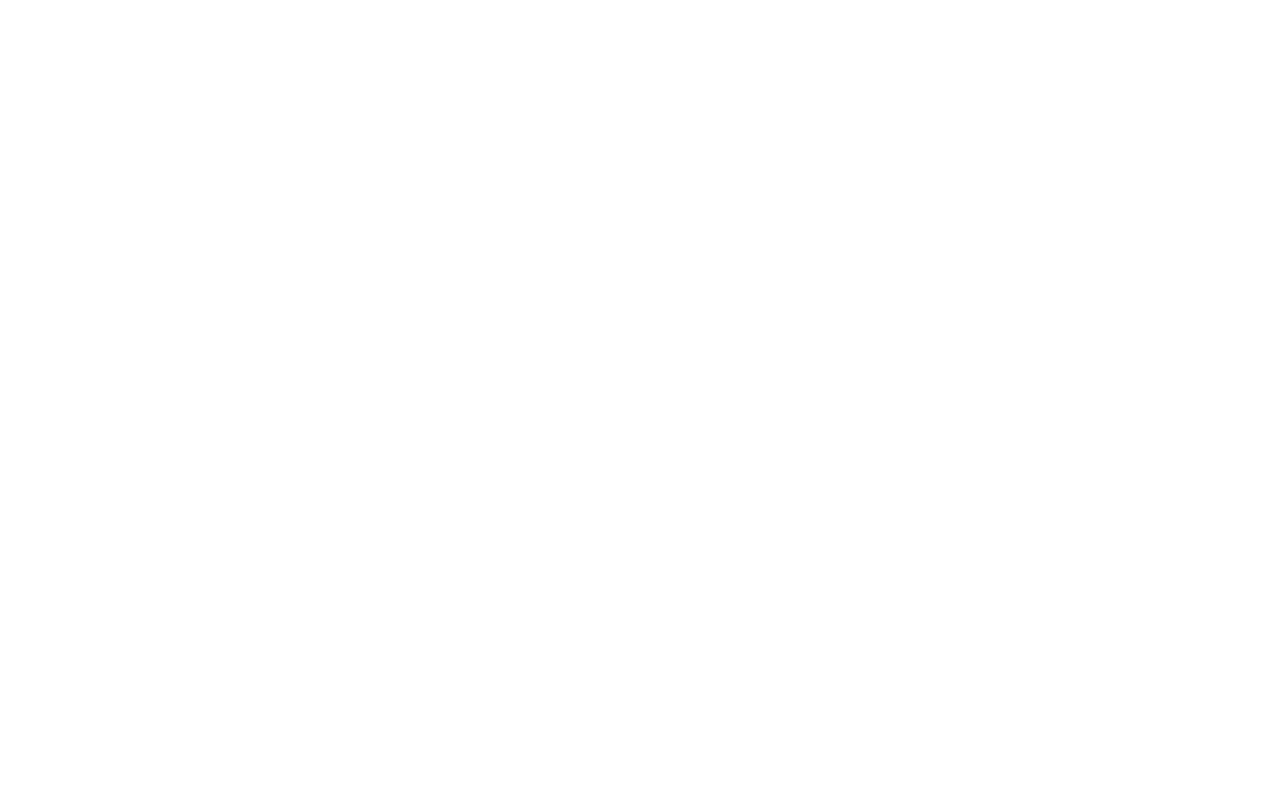
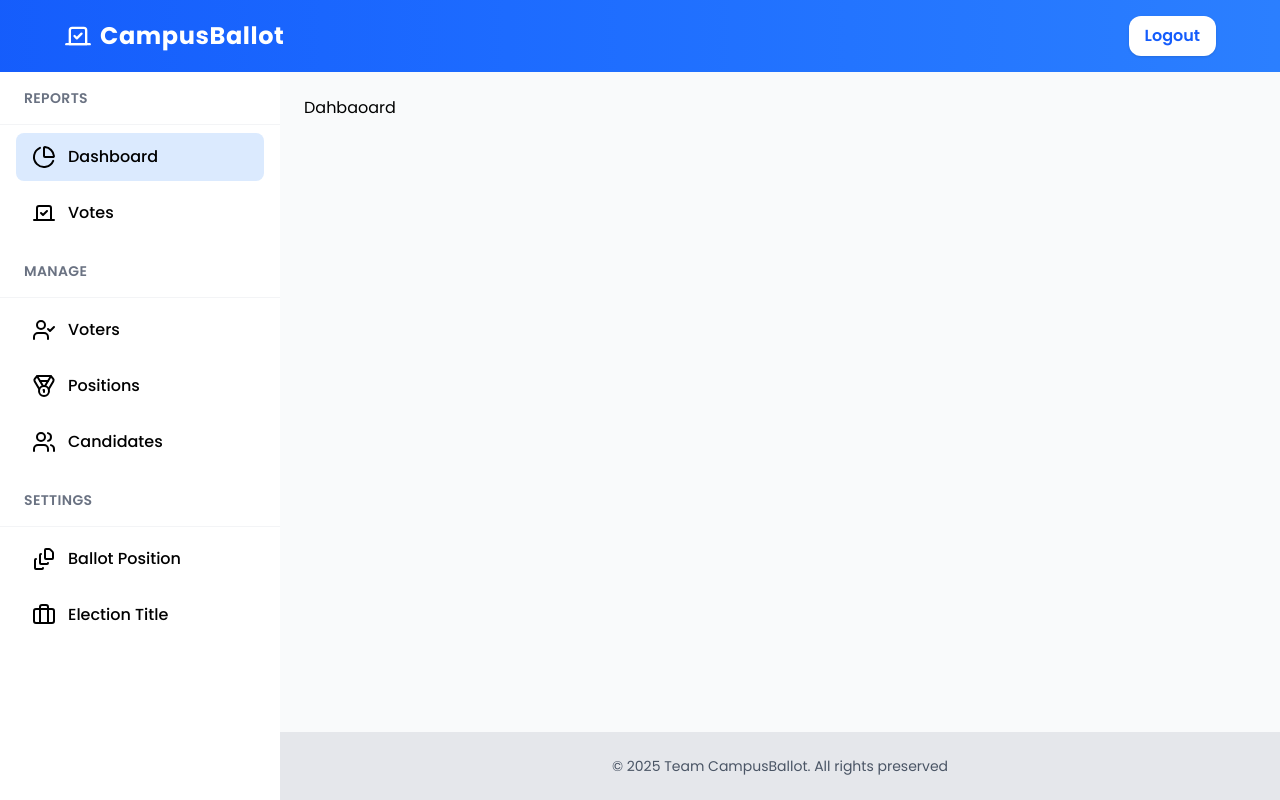
Before and after one commit to wefindways/Online-Voting-System-, a React (Vite) app in the folder client/: page /admin/home in a window 1280 px wide. Before the commit this address had no page. Built offline with nearby package versions, Linux system fonts and the light colour scheme; sample sign-in values are in the browser's storage.

Commit message:
chore (admin): update admin page route from admin-dashboard to / home

```diff
--- a/client/src/App.jsx
+++ b/client/src/App.jsx
@@ -25,7 +25,7 @@
 
         {/* admin routes */}
         <Route path="/admin/login" element={<AdminLogin />} />
-        <Route path="/admin/admin-dashboard" element={<AdminPage />}>
+        <Route path="/admin/home" element={<AdminPage />}>
           {/* Routes for REPORTS */}
           <Route index element={<AdminDashboard />} />
           <Route path="votes" element={<Votes />} />
--- a/client/src/components/Sidebar.jsx
+++ b/client/src/components/Sidebar.jsx
@@ -22,7 +22,7 @@
       {/* Navigation */}
       <div className="flex flex-col px-4 py-2 space-y-2">
         <NavLink
-          to="/admin/admin-dashboard"
+          to="/admin/home"
           end
           className={({ isActive }) =>
             `sidebar-nav ${isActive ? "bg-blue-100" : ""}`
@@ -32,7 +32,7 @@
           <span className="ml-3">Dashboard</span>
         </NavLink>
         <NavLink
-          to="/admin/admin-dashboard/votes"
+          to="/admin/home/votes"
           className={({ isActive }) =>
             `sidebar-nav ${isActive ? "bg-blue-100" : ""}`
           }
@@ -52,7 +52,7 @@
       {/* Navigation */}
       <div className="flex flex-col px-4 py-2 space-y-2">
         <NavLink
-          to="/admin/admin-dashboard/voters"
+          to="/admin/home/voters"
           className={({ isActive }) =>
             `sidebar-nav ${isActive ? "bg-blue-100" : ""}`
           }
@@ -61,7 +61,7 @@
           <span className="ml-3">Voters</span>
         </NavLink>
         <NavLink
-          to="/admin/admin-dashboard/positions"
+          to="/admin/home/positions"
           className={({ isActive }) =>
             `sidebar-nav ${isActive ? "bg-blue-100" : ""}`
           }
@@ -70,7 +70,7 @@
           <span className="ml-3">Positions</span>
         </NavLink>
         <NavLink
-          to="/admin/admin-dashboard/candidates"
+          to="/admin/home/candidates"
           className={({ isActive }) =>
             `sidebar-nav ${isActive ? "bg-blue-100" : ""}`
           }
@@ -90,7 +90,7 @@
       {/* Navigation */}
       <div className="flex flex-col px-4 py-2 space-y-2">
         <NavLink
-          to="/admin/admin-dashboard/ballot-position"
+          to="/admin/home/ballot-position"
           className={({ isActive }) =>
             `sidebar-nav ${isActive ? "bg-blue-100" : ""}`
           }
@@ -99,7 +99,7 @@
           <span className="ml-3">Ballot Position</span>
         </NavLink>
         <NavLink
-          to="/admin/admin-dashboard/election-title"
+          to="/admin/home/election-title"
           className={({ isActive }) =>
             `sidebar-nav ${isActive ? "bg-blue-100" : ""}`
           }
--- a/client/src/pages/admin/AdminLogin.jsx
+++ b/client/src/pages/admin/AdminLogin.jsx
@@ -24,7 +24,7 @@
         localStorage.setItem("admin_id", res.data.admin_id);
         setLoading(true);
         setTimeout(() => {
-          navigate("/admin/admin-dashboard");
+          navigate("/admin/home");
         }, 2000);
       } else {
         setLoading(false);
```
